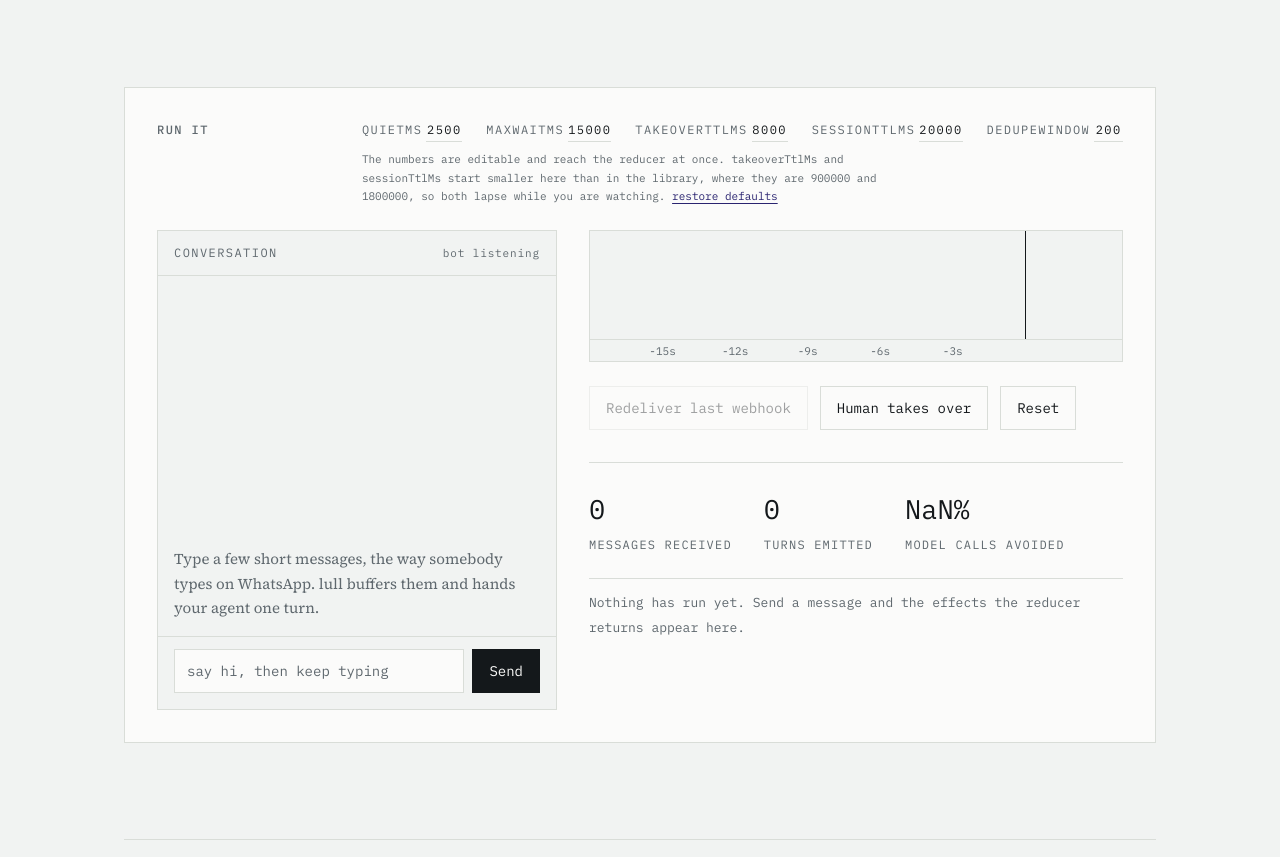
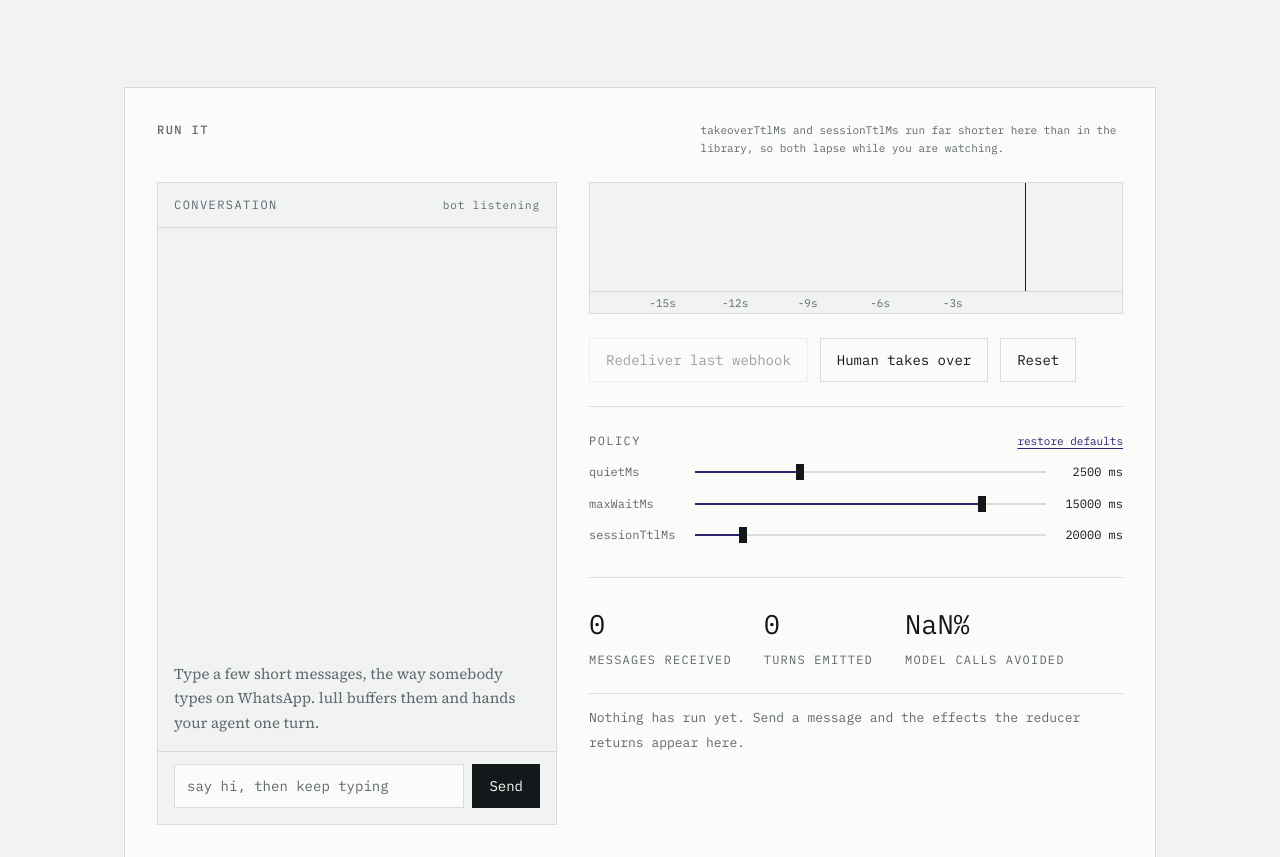
Before and after one commit to luantaraschi/lull, a website with bundled scripts: page site/index.html in a window 1280 px wide. Shown: the part 580-1437 px from the top of the page. Built offline with nearby package versions, Linux system fonts and the light colour scheme.

Commit message:
feat(site): move the policy onto three faders under the strip

```diff
--- a/site/demo.js
+++ b/site/demo.js
@@ -64,30 +64,78 @@ let typingLit = false
 let typingTimer = null
 let typingSentAt = 0
 
-/* The header holds the policy the reducer runs under, and the visitor may
-   move any of it mid conversation. A change is not something this file acts
-   on: it feeds the reducer a tick and takes back whatever the reducer decides,
-   which may be a new deadline or a turn that is already overdue.
+/* A fader fires while it is being dragged, many times a second. A change is
+   not something this file acts on either way: it feeds the reducer a tick and
+   takes back whatever the reducer decides, which may be a new deadline or a
+   turn that is already overdue. Spacing those ticks keeps the effect log
+   readable, and the trailing one guarantees that the value the fader settles
+   on is the value the reducer is left holding. */
+const RESCHEDULE_EVERY_MS = 120
+let rescheduledAt = 0
+let rescheduleTimer = null
 
-   One honest limit, which the page does not apologise for on screen: a shorter
-   takeoverTtlMs does not shorten a takeover already running. The reducer
-   stamps pausedUntil when the takeover event lands, and the new value applies
-   to the next one. */
-let policy = createPolicy({
-  onChange(next) {
-    policy = next
-    if (state.buffer.length > 0) dispatch({ type: 'tick', at: Date.now() })
-    else tickWait()
-  },
-})
+function repolicy(next) {
+  policy = next
+  if (state.buffer.length === 0) {
+    tickWait()
+    return
+  }
+
+  const since = Date.now() - rescheduledAt
+  if (since >= RESCHEDULE_EVERY_MS) {
+    rescheduledAt = Date.now()
+    dispatch({ type: 'tick', at: rescheduledAt })
+    return
+  }
+
+  if (rescheduleTimer !== null) return
+  rescheduleTimer = setTimeout(() => {
+    rescheduleTimer = null
+    rescheduledAt = Date.now()
+    if (state.buffer.length > 0) dispatch({ type: 'tick', at: rescheduledAt })
+  }, RESCHEDULE_EVERY_MS - since)
+}
+
+/* The two the page keeps off the faders. takeoverTtlMs is 900000 in the
+   library and eight seconds here, so a takeover lapses while somebody is still
+   looking at it. dedupeWindow is the library default: nothing the page can do
+   would move it far enough to be worth a control. */
+const FIXED = { takeoverTtlMs: 8_000, dedupeWindow: 200 }
+
+let policy = createPolicy({ fixed: FIXED, onChange: repolicy })
 
 function write(kind, detail) {
   log.querySelector('.log__empty')?.remove()
+
+  /* Somebody typing, or dragging a fader, produces a run of schedules. Forty
+     copies of one line is not a record of what happened, it is a record with
+     the interesting parts pushed off the bottom, so a run collapses into a
+     single line carrying the latest deadline and how often it moved. Only
+     schedules collapse: two drops in a row are two different messages. */
+  const previous = log.firstElementChild
+  if (kind === 'schedule' && previous?.dataset.kind === 'schedule') {
+    const repeats = Number(previous.dataset.repeats ?? 1) + 1
+    previous.dataset.repeats = String(repeats)
+    previous.querySelector('.log__detail').textContent = ` ${detail}`
+    previous.querySelector('.log__repeats').textContent = ` ×${repeats}`
+    return
+  }
+
   const line = document.createElement('li')
+  line.dataset.kind = kind
+
   const name = document.createElement(kind === 'emitTurn' ? 'em' : 'b')
   name.textContent = kind
+
   // The detail carries whatever the visitor typed, so it goes in as text.
-  line.append(name, ` ${detail}`)
+  const body = document.createElement('span')
+  body.className = 'log__detail'
+  body.textContent = ` ${detail}`
+
+  const repeats = document.createElement('span')
+  repeats.className = 'log__repeats'
+
+  line.append(name, body, repeats)
   log.prepend(line)
   while (log.children.length > 40) log.lastElementChild.remove()
 }
@@ -288,6 +336,8 @@ takeoverButton.addEventListener('click', () => {
 resetButton.addEventListener('click', () => {
   clearTimeout(timer)
   clearTimeout(typingTimer)
+  clearTimeout(rescheduleTimer)
+  rescheduleTimer = null
   state = initialState('demo')
   strip.clear()
   chat.clear()
--- a/site/index.html
+++ b/site/index.html
@@ -62,83 +62,10 @@
         <section class="instrument" aria-labelledby="instrument-title">
           <div class="instrument__head">
             <h2 id="instrument-title" class="label">Run it</h2>
-            <div class="policy">
-              <p class="label policy__fields">
-                <span class="policy__field">
-                  <label for="policy-quiet">quietMs</label>
-                  <input
-                    id="policy-quiet"
-                    data-policy="quietMs"
-                    type="number"
-                    value="2500"
-                    min="200"
-                    max="8000"
-                    step="100"
-                    inputmode="numeric"
-                  />
-                </span>
-                <span class="policy__field">
-                  <label for="policy-cap">maxWaitMs</label>
-                  <input
-                    id="policy-cap"
-                    data-policy="maxWaitMs"
-                    type="number"
-                    value="15000"
-                    min="1000"
-                    max="18000"
-                    step="500"
-                    inputmode="numeric"
-                  />
-                </span>
-                <span class="policy__field">
-                  <label for="policy-takeover">takeoverTtlMs</label>
-                  <input
-                    id="policy-takeover"
-                    data-policy="takeoverTtlMs"
-                    type="number"
-                    value="8000"
-                    min="1000"
-                    max="60000"
-                    step="1000"
-                    inputmode="numeric"
-                  />
-                </span>
-                <span class="policy__field">
-                  <label for="policy-session">sessionTtlMs</label>
-                  <input
-                    id="policy-session"
-                    data-policy="sessionTtlMs"
-                    type="number"
-                    value="20000"
-                    min="2000"
-                    max="600000"
-                    step="1000"
-                    inputmode="numeric"
-                  />
-                </span>
-                <span class="policy__field">
-                  <label for="policy-dedupe">dedupeWindow</label>
-                  <input
-                    id="policy-dedupe"
-                    data-policy="dedupeWindow"
-                    type="number"
-                    value="200"
-                    min="1"
-                    max="500"
-                    step="1"
-                    inputmode="numeric"
-                  />
-                </span>
-              </p>
-              <p class="policy__note">
-                The numbers are editable and reach the reducer at once. takeoverTtlMs and
-                sessionTtlMs start smaller here than in the library, where they are 900000 and
-                1800000, so both lapse while you are watching.
-                <button type="button" class="policy__restore" id="policy-restore">
-                  restore defaults
-                </button>
-              </p>
-            </div>
+            <p class="instrument__note">
+              takeoverTtlMs and sessionTtlMs run far shorter here than in the library, so both lapse
+              while you are watching.
+            </p>
           </div>
 
           <div class="instrument__grid">
@@ -186,6 +113,60 @@
                   Human takes over
                 </button>
                 <button id="reset" class="secondary" type="button">Reset</button>
+              </div>
+
+              <div class="faders">
+                <div class="faders__head">
+                  <span class="label">Policy</span>
+                  <button type="button" class="faders__restore" id="policy-restore">
+                    restore defaults
+                  </button>
+                </div>
+
+                <div class="fader">
+                  <label class="fader__name" for="policy-quiet">quietMs</label>
+                  <input
+                    class="fader__input"
+                    id="policy-quiet"
+                    data-policy="quietMs"
+                    type="range"
+                    min="200"
+                    max="8000"
+                    step="100"
+                    value="2500"
+                  />
+                  <span class="fader__value" id="policy-quiet-value" aria-hidden="true"></span>
+                </div>
+
+                <div class="fader">
+                  <label class="fader__name" for="policy-cap">maxWaitMs</label>
+                  <input
+                    class="fader__input"
+                    id="policy-cap"
+                    data-policy="maxWaitMs"
+                    type="range"
+                    min="1000"
+                    max="18000"
+                    step="500"
+                    value="15000"
+                  />
+                  <span class="fader__value" id="policy-cap-value" aria-hidden="true"></span>
+                </div>
+
+                <div class="fader">
+                  <label class="fader__name" for="policy-session">sessionTtlMs</label>
+                  <input
+                    class="fader__input"
+                    id="policy-session"
+                    data-policy="sessionTtlMs"
+                    type="range"
+                    min="5000"
+                    max="120000"
+                    step="1000"
+                    value="20000"
+                  />
+                  <span class="fader__value" id="policy-session-value" aria-hidden="true"></span>
+                </div>
               </div>
 
               <dl class="counters">
@@ -290,7 +271,7 @@ const [next, effects] = reduce(state, { type: 'message', id, text, at }, policy)
             <h3>Session expiry</h3>
             <p>
               After a period of inactivity the next turn arrives flagged as a new session, which is
-              the cue to reset the model context. The header above starts sessionTtlMs at 20 seconds
+              the cue to reset the model context. The fader above starts sessionTtlMs at 20 seconds
               rather than the half hour the library uses, so a pause in your own conversation is
               enough to watch the next turn come back flagged.
             </p>
--- a/site/policy.js
+++ b/site/policy.js
@@ -1,54 +1,39 @@
 /*
-  The policy the instrument runs under.
+  The three numbers the instrument runs under.
 
-  The five numbers in the header are the Policy type the library takes, and
-  they are editable for the reason the strip is drawn at all: a value you can
-  move is a value you understand. The bounds live on the inputs in the markup
-  rather than here, so the page declares them once, and the top of each range
-  is what the strip can still draw.
+  They are faders rather than fields because the interesting thing about
+  quietMs is not what it reads, it is what the deadline does while you move it.
+  The bounds live on the inputs in the markup, so the page declares them once,
+  and the top of each range is what the strip can still draw.
 
-  This file hands the driver a plain object. It never schedules anything, and
-  it never decides what a change means to a turn already in flight.
+  The two values with no fader, takeoverTtlMs and dedupeWindow, arrive as fixed
+  and are folded into everything this file hands back, so a Policy is built in
+  one place rather than assembled by whoever needs one.
+
+  This file paints and reports. It owns no timer, and it does not decide what a
+  change means to a turn already in flight.
 */
 
-export function createPolicy({ onChange }) {
+export function createPolicy({ fixed, onChange }) {
   const inputs = [...document.querySelectorAll('[data-policy]')]
   const policy = {}
 
-  /* The field is as wide as the digits in it, so the line does not jump when
-     2500 becomes 800. One extra character keeps the caret off the rule. */
-  function size(input) {
-    input.style.width = `${Math.max(input.value.length, 1) + 1}ch`
-  }
-
-  function clamp(input) {
-    const parsed = Number(input.value)
-    if (input.value.trim() === '' || !Number.isFinite(parsed)) return null
-    return Math.min(Math.max(Math.round(parsed), Number(input.min)), Number(input.max))
+  function paint(input) {
+    const min = Number(input.min)
+    const max = Number(input.max)
+    // The track is drawn from this, so the part already spent reads as spent.
+    input.style.setProperty('--fill', `${((Number(input.value) - min) / (max - min)) * 100}%`)
+    document.getElementById(`${input.id}-value`).textContent = `${input.value} ms`
   }
 
   for (const input of inputs) {
-    policy[input.dataset.policy] = Number(input.defaultValue)
-    size(input)
+    policy[input.dataset.policy] = Number(input.value)
+    paint(input)
 
-    /* Two listeners rather than one. Clamping on every keystroke would rewrite
-       200 over the 8 of somebody on their way to 800, so a value on its way
-       somewhere is taken only while it is already in range, and the field is
-       corrected once the person has left it. */
     input.addEventListener('input', () => {
-      size(input)
-      const value = clamp(input)
-      if (value === null || String(value) !== input.value.trim()) return
-      policy[input.dataset.policy] = value
-      onChange({ ...policy })
-    })
-
-    input.addEventListener('change', () => {
-      const value = clamp(input)
-      policy[input.dataset.policy] = value ?? policy[input.dataset.policy]
-      input.value = String(policy[input.dataset.policy])
-      size(input)
-      onChange({ ...policy })
+      policy[input.dataset.policy] = Number(input.value)
+      paint(input)
+      onChange({ ...fixed, ...policy })
     })
   }
 
@@ -56,10 +41,10 @@ export function createPolicy({ onChange }) {
     for (const input of inputs) {
       input.value = input.defaultValue
       policy[input.dataset.policy] = Number(input.defaultValue)
-      size(input)
+      paint(input)
     }
-    onChange({ ...policy })
+    onChange({ ...fixed, ...policy })
   })
 
-  return { ...policy }
+  return { ...fixed, ...policy }
 }
--- a/site/style.css
+++ b/site/style.css
@@ -543,82 +543,40 @@ button.secondary[aria-pressed='true'] {
 
 /* Policy ------------------------------------------------------------------ */
 
-/* The header used to state the policy and now holds it. The five numbers are
-   the Policy type the library takes, and they are fields rather than text
-   because the page is an instrument and these are its settings. Nothing about
-   the line changes shape: same face, same size, same spacing, one hairline
-   under each value to say it can be moved. */
-.policy {
-  display: flex;
-  flex-direction: column;
-  gap: var(--space-2);
-}
-
-/* No separators between the fields. An interpunct is one more thing that can
-   end up stranded at the end of a wrapped line, and the labels already say
-   where one value stops and the next begins. */
-.policy__fields {
-  display: flex;
-  flex-wrap: wrap;
-  align-items: baseline;
-  gap: var(--space-2) var(--space-5);
+.instrument__note {
   margin: 0;
-}
-
-.policy__field {
-  display: inline-flex;
-  align-items: baseline;
-  gap: var(--space-1);
-}
-
-.policy__field input {
-  font: inherit;
-  letter-spacing: inherit;
-  color: var(--ink);
-  background: transparent;
-  border: 0;
-  border-bottom: 1px solid var(--rule);
-  border-radius: 0;
-  padding: 0 0 2px;
-  text-align: center;
-  /* Tabular figures for the same reason the counters use them: the line should
-     not breathe while a number is being typed into it. */
-  font-variant-numeric: tabular-nums;
-  /* The spinners are two more shapes in a page built from hairlines, and the
-     arrow keys still step without them. */
-  appearance: textfield;
-  -moz-appearance: textfield;
-}
-
-.policy__field input::-webkit-outer-spin-button,
-.policy__field input::-webkit-inner-spin-button {
-  appearance: none;
-  margin: 0;
-}
-
-.policy__field input:hover {
-  border-bottom-color: var(--ink);
-}
-
-.policy__field input:focus {
-  border-bottom-color: var(--speech);
-}
-
-/* The measure belongs to the sentence, not to the block: the fields want one
-   line and the note wants a width somebody can read. */
-.policy__note {
-  margin: 0;
-  max-width: 84ch;
+  max-width: 64ch;
   font-family: var(--face-data);
   font-size: 0.6875rem;
   line-height: 1.7;
   color: var(--graphite);
 }
 
-/* A button that is a word in a sentence, so it undoes everything the page
-   gives a button and takes what it gives a link instead. */
-.policy__restore {
-  font: inherit;
+/* Three faders rather than three fields. What is worth knowing about quietMs
+   is not the number, it is what the deadline does while the number moves, and
+   a value you drag is the only control that shows you that. The ends of each
+   track say what the range is, so nothing has to write it down. */
+.faders {
+  margin-top: var(--space-5);
+  padding-top: var(--space-5);
+  border-top: 1px solid var(--rule);
+  display: flex;
+  flex-direction: column;
+  gap: var(--space-3);
+}
+
+.faders__head {
+  display: flex;
+  align-items: baseline;
+  justify-content: space-between;
+  gap: var(--space-3);
+}
+
+/* A button that is a word in a sentence, so it undoes what the page gives a
+   button and takes what it gives a link instead. */
+.faders__restore {
+  font-family: var(--face-data);
+  font-size: 0.6875rem;
   padding: 0;
   border: 0;
   background: none;
@@ -627,9 +585,92 @@ button.secondary[aria-pressed='true'] {
   text-underline-offset: 3px;
 }
 
-.policy__restore:hover {
+.faders__restore:hover {
   background: none;
   color: var(--ink);
+}
+
+.fader {
+  display: grid;
+  grid-template-columns: 13ch minmax(0, 1fr) 9ch;
+  align-items: center;
+  gap: var(--space-3);
+  font-family: var(--face-data);
+  font-size: 0.75rem;
+}
+
+.fader__name {
+  color: var(--graphite);
+}
+
+.fader__value {
+  text-align: right;
+  /* Tabular figures: the value changes under a dragging finger, and
+     proportional digits would shift the column while it did. */
+  font-variant-numeric: tabular-nums;
+}
+
+/* The track is a hairline and the thumb is a square, because every other
+   object on this page is one or the other. Both vendors need their own
+   selectors, and a rule either browser cannot parse drops the whole block, so
+   the two are never written together. */
+.fader__input {
+  appearance: none;
+  -webkit-appearance: none;
+  width: 100%;
+  height: 18px;
+  margin: 0;
+  background: transparent;
+  cursor: pointer;
+}
+
+.fader__input::-webkit-slider-runnable-track {
+  height: 2px;
+  background: linear-gradient(
+    to right,
+    var(--speech) 0,
+    var(--speech) var(--fill, 0%),
+    var(--rule) var(--fill, 0%)
+  );
+}
+
+.fader__input::-webkit-slider-thumb {
+  -webkit-appearance: none;
+  width: 8px;
+  height: 16px;
+  /* Half the thumb, less half the track, so it sits centred on the hairline. */
+  margin-top: -7px;
+  border: 0;
+  border-radius: 0;
+  background: var(--ink);
+}
+
+.fader__input::-moz-range-track {
+  height: 2px;
+  background: var(--rule);
+}
+
+.fader__input::-moz-range-progress {
+  height: 2px;
+  background: var(--speech);
+}
+
+.fader__input::-moz-range-thumb {
+  width: 8px;
+  height: 16px;
+  border: 0;
+  border-radius: 0;
+  background: var(--ink);
+}
+
+.fader__input:hover::-webkit-slider-thumb,
+.fader__input:focus::-webkit-slider-thumb {
+  background: var(--speech);
+}
+
+.fader__input:hover::-moz-range-thumb,
+.fader__input:focus::-moz-range-thumb {
+  background: var(--speech);
 }
 
 /* Conversation ------------------------------------------------------------ */
```
